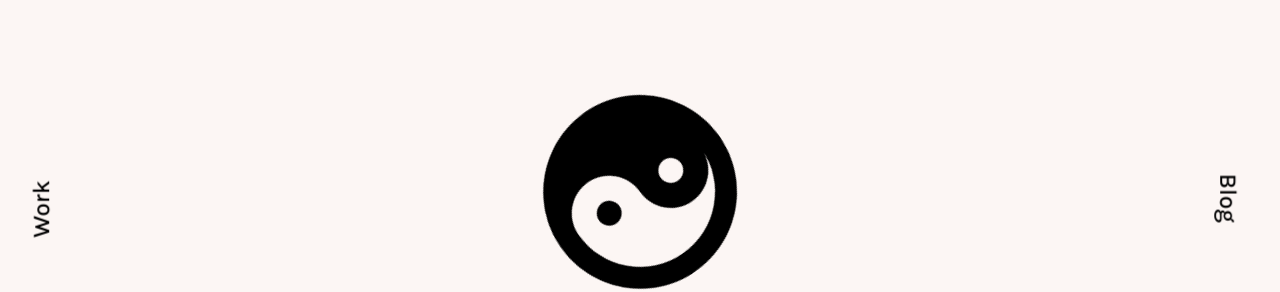
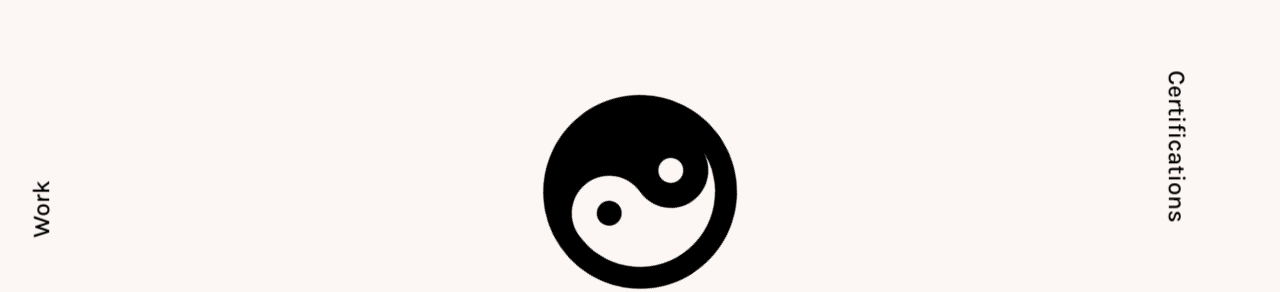
Before and after one commit to Tamilmani18/Portfolio, a React (Create React App) app: page / in a window 1280 px wide. Shown: the part 191-483 px from the top of the page. Built offline with nearby package versions, Linux system fonts and the light colour scheme.

Commit message:
modified blog page

```diff
--- a/src/components/Main.js
+++ b/src/components/Main.js
@@ -304,7 +304,7 @@ const Main = () => {
                 whileHover={{ scale: 1.1 }}
                 whileTap={{ scale: 0.9 }}
               >
-                Blog
+                Certifications
               </motion.h2>
             </BLOG>
           )}
```
